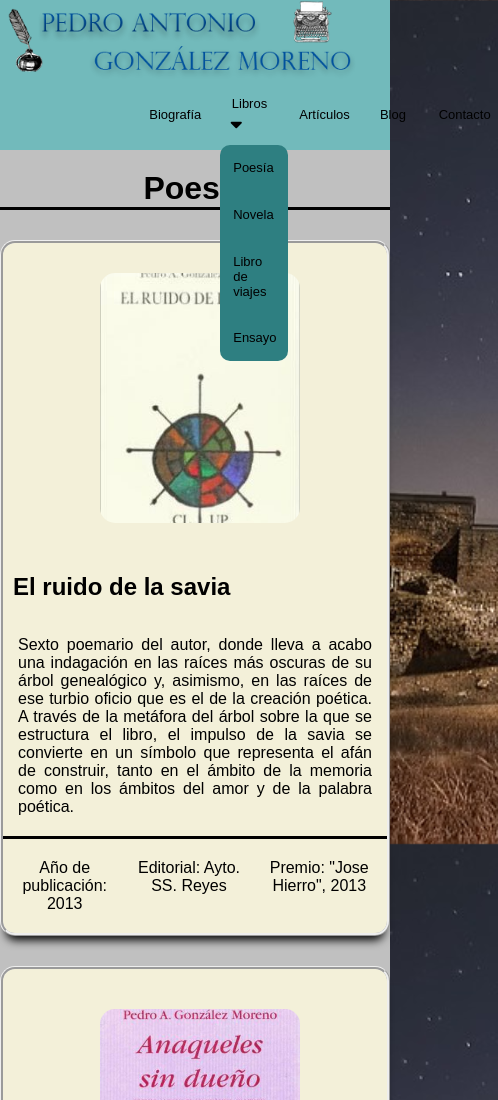
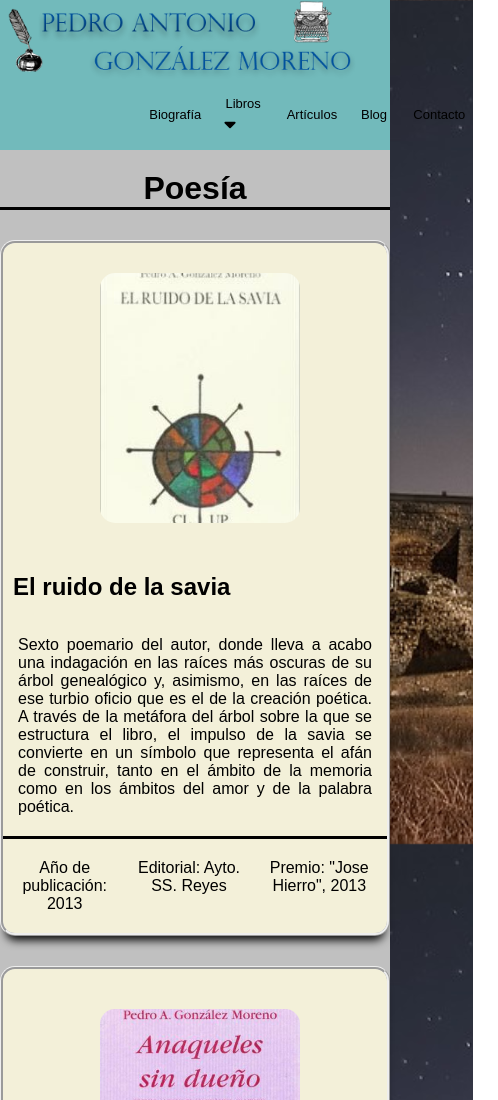
Before and after one commit to Fidesone/website, a plain HTML site: page libros.html in a window 390 px wide. Shown: the top 1100 px of the page, 498 px wide, since content can reach past the window. Drawn offline with nearby package versions, Linux system fonts and the light colour scheme; files whose address does not match are found by name.

Commit message:
section-navbar

```diff
--- a/css/header.css
+++ b/css/header.css
@@ -111,7 +111,8 @@
 		justify-content: flex-end;
 	}
 	.section-header__item{
-		margin: 5%;
+		margin: 0,5%;
+
 	}
 	.section-header__navbar {
 		margin:auto;
@@ -128,6 +129,7 @@
 		left: 0;
 		background-color: rgb(46, 127, 129);
 		border-radius: 10px;
+		display: none;
 	}
 	body{
 		width: 100vw;
```
